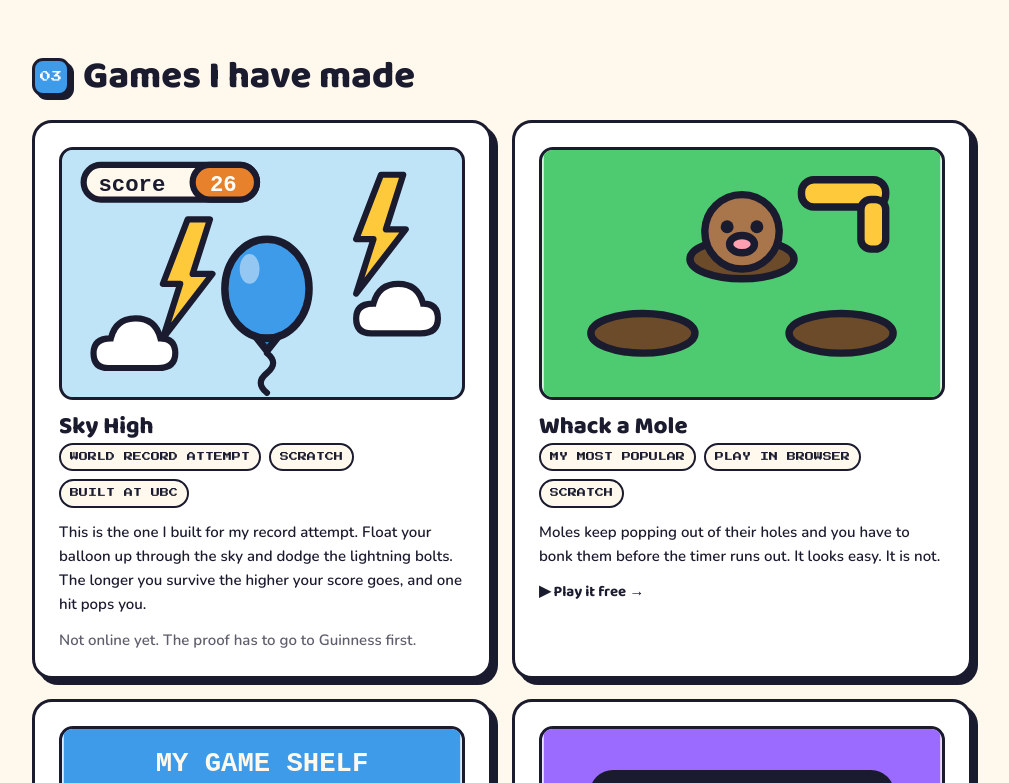
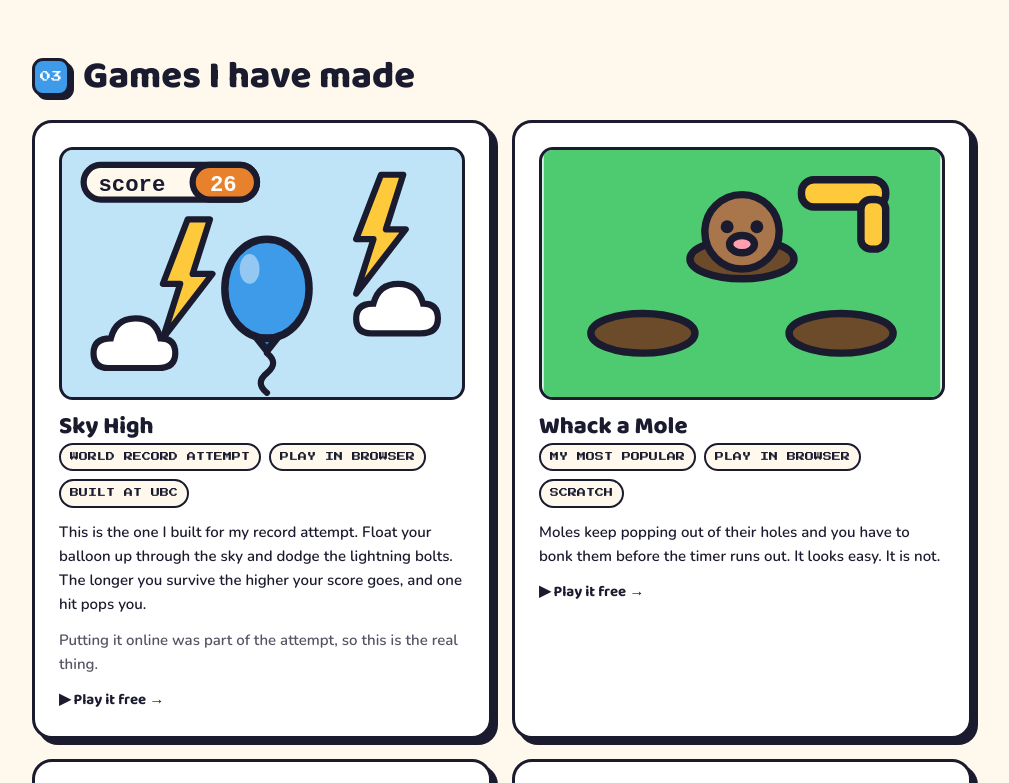
Before and after one commit to nirthicm/nirthicm.github.io, a plain HTML site: page index.html in a window 1280 px wide. Shown: the part 1804-2587 px from the top of the page, without its empty margins (138-1147 px from the left). Drawn offline with nearby package versions, Linux system fonts and the light colour scheme.

Commit message:
Sky High is published, link it from the card and the links list
Co-Authored-By: Claude Opus 5 <noreply@anthropic.com>
Claude-Session: https://claude.ai/code/session_01UYJtonRfCCQLcyGQFYYST6

```diff
--- a/index.html
+++ b/index.html
@@ -195,8 +195,6 @@
     transition:transform .1s ease, box-shadow .1s ease;
   }
   .game:hover{transform:translate(-3px,-3px);box-shadow:9px 9px 0 var(--ink);}
-  .game.nolink{cursor:default;}
-  .game.nolink:hover{transform:none;box-shadow:var(--pop);}
   .thumb{
     border:var(--b);border-radius:14px;overflow:hidden;background:var(--green);
     aspect-ratio:16/10;display:grid;place-items:center;
@@ -412,7 +410,7 @@
     <div class="sec-head"><span class="num" style="background:var(--blue)">03</span><h2>Games I have made</h2></div>
     <div class="grid2">
 
-      <div class="card game nolink">
+      <a class="card game" href="https://the-random-guy67.itch.io/sky-high" target="_blank" rel="noopener">
         <div class="thumb" style="background:#BFE4F7">
           <svg viewBox="0 0 160 100" aria-hidden="true">
             <rect width="160" height="100" fill="#BFE4F7"/>
@@ -442,13 +440,14 @@
           <h3>Sky High</h3>
           <div class="meta">
             <span class="mini">WORLD RECORD ATTEMPT</span>
-            <span class="mini">SCRATCH</span>
+            <span class="mini">PLAY IN BROWSER</span>
             <span class="mini">BUILT AT UBC</span>
           </div>
           <p style="margin-top:12px">This is the one I built for my record attempt. Float your balloon up through the sky and dodge the lightning bolts. The longer you survive the higher your score goes, and one hit pops you.</p>
-          <p style="margin-top:12px;opacity:.7">Not online yet. The proof has to go to Guinness first.</p>
+          <p style="margin-top:12px;opacity:.75">Putting it online was part of the attempt, so this is the real thing.</p>
+          <p class="play" style="margin-top:12px">▶ Play it free &rarr;</p>
         </div>
-      </div>
+      </a>
 
       <a class="card game" href="https://the-random-guy67.itch.io/whack-a-mole" target="_blank" rel="noopener">
         <div class="thumb" style="background:#DDF6E4">
@@ -609,6 +608,11 @@
         <span><b>My code on GitHub</b><span class="d">github.com/nirthicm</span></span>
         <span class="go">&rarr;</span>
       </a>
+      <a class="lk" href="https://the-random-guy67.itch.io/sky-high" target="_blank" rel="noopener">
+        <span class="ic" style="background:#E6F2FC">🎈</span>
+        <span><b>Play Sky High</b><span class="d">The game from my world record attempt</span></span>
+        <span class="go">&rarr;</span>
+      </a>
       <a class="lk" href="https://the-random-guy67.itch.io/whack-a-mole" target="_blank" rel="noopener">
         <span class="ic" style="background:#DDF6E4">🔨</span>
         <span><b>Play Whack a Mole</b><span class="d">My most popular game, free in your browser</span></span>
```
